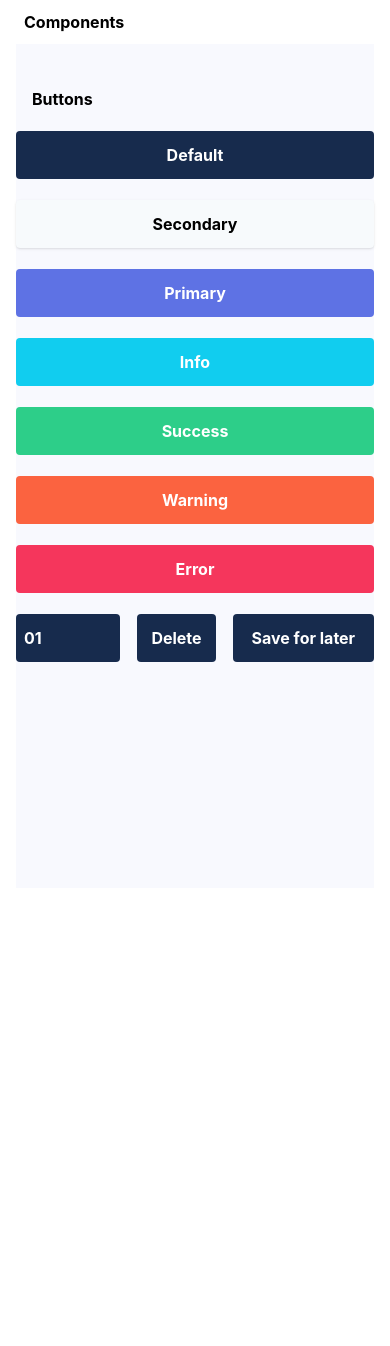
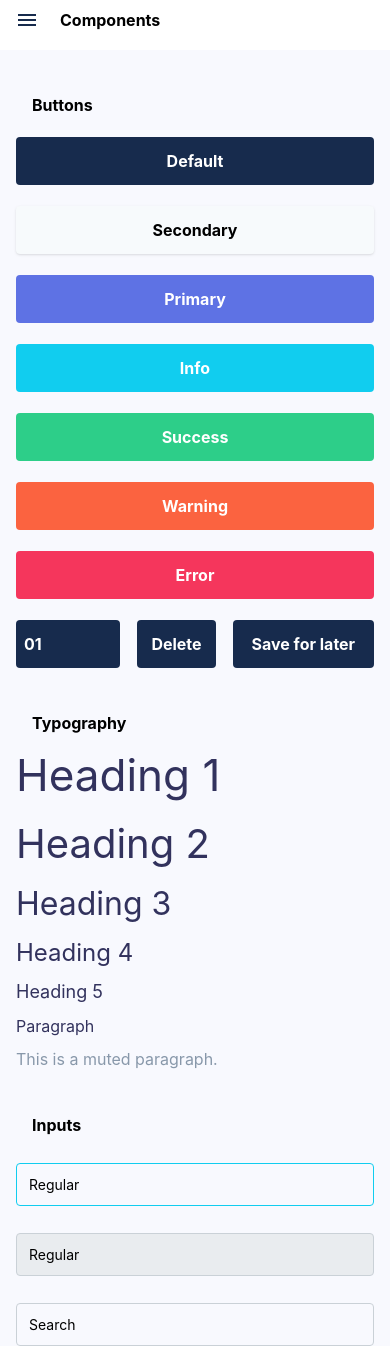
Before and after one commit to Mahyudi97/React-Native-Expo, a React Native app: screen /Home in a window 390 px wide. Before the commit the page ends 888 px from the top, so only its background shows below. Built offline with nearby package versions, Linux system fonts and the light colour scheme.

Commit message:
- develop header with icon - add scrollview

```diff
--- a/components/Home.js
+++ b/components/Home.js
@@ -1,11 +1,11 @@
 import { useState } from 'react';
-import { StyleSheet, Text, View, Image, ScrollView, Button, Modal, Alert, SafeAreaView, Pressable } from 'react-native';
+import { StyleSheet, Text, View, Image, ScrollView, Button, Modal, Alert, SafeAreaView, Pressable, TextInput } from 'react-native';
 import { LinearGradient } from 'expo-linear-gradient'
 import { SvgUri } from 'react-native-svg';
 
 
 export default function Home({navigation, route}) {
-  const MenuIcon = require('../assets/Menu.svg');
+  const MenuIcon = require('../assets/Menu.png');
 
   const onClickGetStarted = () => {
     console.log('Go to home')
@@ -13,16 +13,18 @@ export default function Home({navigation, route}) {
   }
 
   return (
-    <SafeAreaView className="flex-1 bg-white ">
-        <View className="top-0 w-full h-[44px] bg-white justify-center	 items-left	">
-            {/* <SvgUri
-              width="500px"
-              height="500px"
-              uri={MenuIcon}
-            /> */}
-            <Text className='ml-[24px] text-[16px] font-[700] leading-[22px]'>Components</Text>
+    <View className="flex-1 bg-white">
+      <SafeAreaView>
+          <View className="flex flex-row items-center pt-[10px] pb-[20px] px-[18px]  bg-white">
+            <Image
+                className="flex"
+                source={MenuIcon}
+              />
+              <Text className='flex ml-[24px] text-[16px] font-[700]'>Components</Text>
           </View>
-        <View className="h-full bg-[#F8F9FE] mx-[16px]">
+          <ScrollView className="h-full bg-[#F8F9FE]">
+            <View className="mx-[16px]">
+                {/* Button */}
                 <Text className='mt-[44px] ml-[16px] text-[16px] font-[700] leading-[22px]'>Buttons</Text>
                 <Pressable className='mt-[21px] w-full  h-[48px] bg-[#172B4D] rounded-[4px]  justify-center items-center'>
                   <Text className='text-white text-[16px] font-[700] leading-[22px]'>Default</Text>
@@ -46,7 +48,7 @@ export default function Home({navigation, route}) {
                   <Text className='text-white text-[16px] font-[700] leading-[22px]'>Error</Text>
                 </Pressable>
                 <View className="flex flex-row">
-              <Pressable className='mt-[21px] mr-[17px] flex-auto w-[100px] h-[48px] px-[8px] py-[14px] bg-[#172B4D] rounded-[4px]   justify-center items-left'>
+                  <Pressable className='mt-[21px] mr-[17px] flex-auto w-[100px] h-[48px] px-[8px] py-[14px] bg-[#172B4D] rounded-[4px]   justify-center items-start'>
                     <Text className='text-white text-[16px] font-[700] leading-[22px]'>01</Text>
                   </Pressable>
                   <Pressable className='mt-[21px] mr-[17px] flex-auto w-[74px] h-[48px] px-[8px] py-[14px] bg-[#172B4D] rounded-[4px]   justify-center items-center'>
@@ -56,7 +58,38 @@ export default function Home({navigation, route}) {
                     <Text className='text-white text-[16px] font-[700] leading-[22px]'>Save for later</Text>
                   </Pressable>
                 </View>
+
+
+                {/* Typography */}
+                <Text className='mt-[44px] ml-[16px] text-[16px] font-[700] leading-[22px]'>Typography</Text>
+                <Text className='mt-[11px] text-[44px] font-[400] leading-[60px] text-[#32325D]'>Heading 1</Text>
+                <Text className='mt-[11px] text-[40px] font-[400] leading-[55px] text-[#32325D]'>Heading 2</Text>
+                <Text className='mt-[11px] text-[32px] font-[400] leading-[43px] text-[#32325D]'>Heading 3</Text>
+                <Text className='mt-[11px] text-[24px] font-[400] leading-[33px] text-[#32325D]'>Heading 4</Text>
+                <Text className='mt-[11px] text-[18px] font-[400] leading-[24px] text-[#32325D]'>Heading 5</Text>
+                <Text className='mt-[11px] text-[16px] font-[400] leading-[22px] text-[#32325D]'>Paragraph</Text>
+                <Text className='mt-[11px] text-[16px] font-[400] leading-[22px] text-[#8898AA]'>This is a muted paragraph.</Text>
+
+                {/* Inputs */}
+                <Text className='mt-[44px] ml-[16px] text-[16px] font-[700] leading-[22px]'>Inputs</Text>
+                <View className="w-full h-[43px] mt-[27px] p-[12px] border-[1px] border-[#11CDEF] rounded-[4px] justify-center	 items-start">
+                  <TextInput
+                    placeholder="Regular"
+                  />
                 </View>
+                <View className="w-full h-[43px] mt-[27px] p-[12px] bg-[#E9ECEF] border-[1px] border-[#CAD1D7] rounded-[4px] justify-center	 items-start">
+                  <TextInput
+                    placeholder="Regular"
+                  />
+                </View>
+                <View className="w-full h-[43px] mt-[27px] p-[12px] border-[1px] border-[#CAD1D7] rounded-[4px] justify-center	 items-start">
+                  <TextInput
+                    placeholder="Search"
+                  />
+                </View>
+
+            </View>
+          </ScrollView>
 
           {/* <Button
               title="Go Back"
@@ -65,5 +98,6 @@ export default function Home({navigation, route}) {
               }
           /> */}
       </SafeAreaView>
+    </View>
   );
 }
```
Also changed, not shown: assets/Menu.png (added), assets/Menu.svg (deleted). Lines whose indentation alone changed are shown as unchanged.
